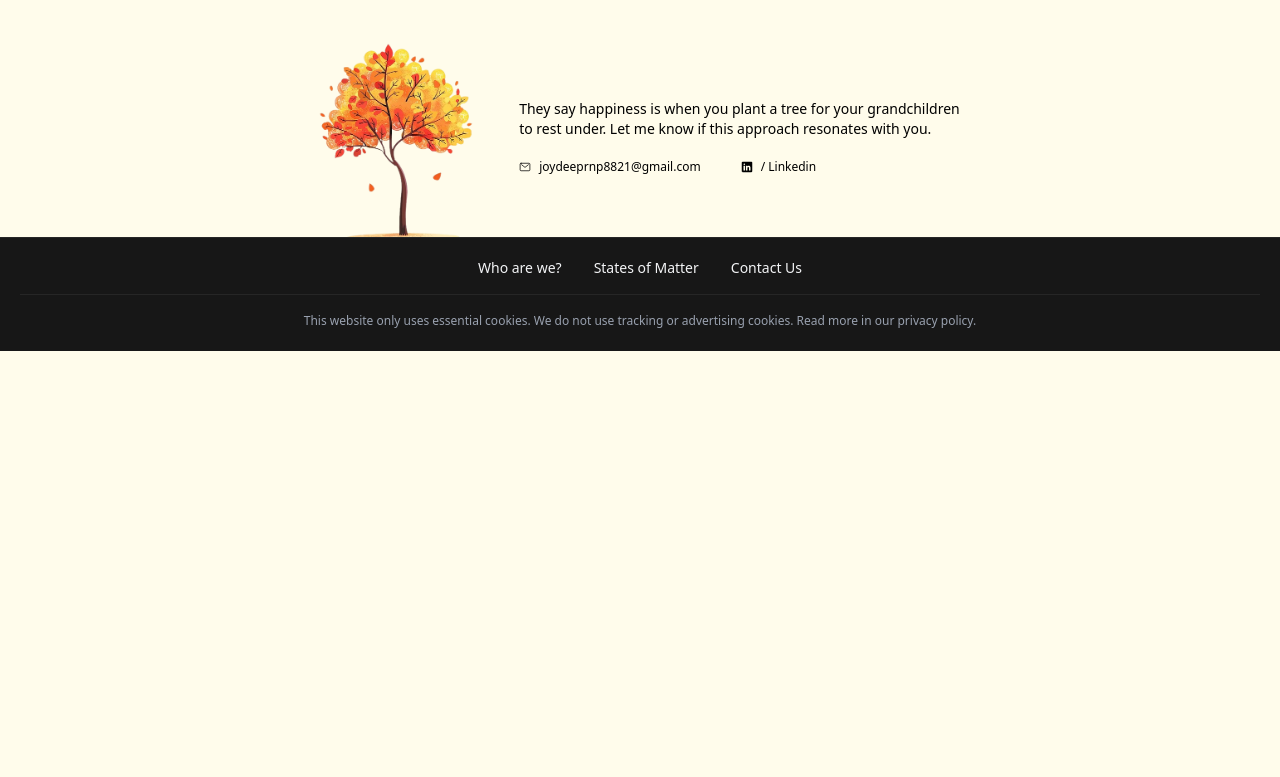
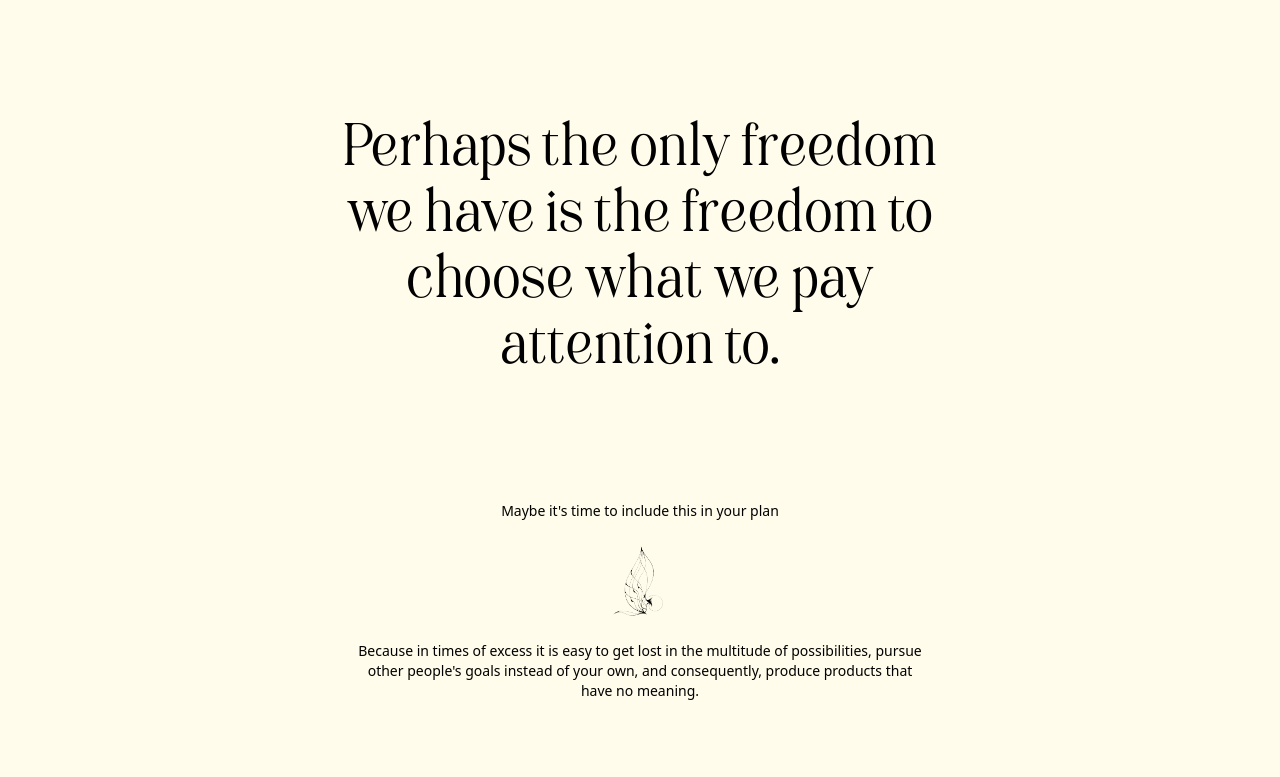
Before and after one commit to joydeep-07/Art-Gallery, a React (Vite) app: page / in a window 1280 px wide. Shown: the part 3543-4320 px from the top of the page. Before the commit the page ends 3894 px from the top, so only its background shows below. Built offline with nearby package versions, Linux system fonts and the light colour scheme.

Commit message:
Design Component Created

```diff
--- a/src/components/Campaign.jsx
+++ /dev/null
@@ -1,9 +0,0 @@
-import React from 'react'
-
-const Campaign = () => {
-  return (
-    <div>Campaign</div>
-  )
-}
-
-export default Campaign
--- /dev/null
+++ b/src/components/Design.jsx
@@ -0,0 +1,36 @@
+import React from "react";
+import image from '../assets/images/design.png'
+const Design = () => {
+  return (
+    <div className="flex justify-center items-start mt-30 min-h-screen">
+      <div className="w-7xl p-5 flex flex-col justify-center items-center">
+        <h1
+          style={{ fontFamily: "karatone", lineHeight: 1.1 }}
+          className="text-center text-6xl"
+        >
+          Perhaps the only freedom <br /> we have is the freedom to <br />
+          choose what we pay <br />
+          attention to.
+        </h1>
+
+        <h3
+
+          className="text-sm text-center mt-30"
+        >
+          Maybe it's time to include this in your plan
+        </h3>
+
+        <img src={image} alt="" className="h-20 my-5 contrast-200" />
+
+        <p className="text-center max-w-xl text-sm">
+          Because in times of excess it is easy to get lost in the multitude of
+          possibilities, pursue other people's goals instead of your own, and
+          consequently, produce products that have no meaning.
+        </p>
+
+      </div>
+    </div>
+  );
+};
+
+export default Design;
--- a/src/pages/Home.jsx
+++ b/src/pages/Home.jsx
@@ -6,7 +6,7 @@ import About from "../components/About";
 import Experience from "../components/Experience";
 import Footer from "../layouts/Footer";
 import BlogBanner from "../components/BlogBanner";
-import Campaign from "../components/Campaign";
+import Design from "../components/Design";
 
 
 const Home = () => {
@@ -16,6 +16,7 @@ const Home = () => {
         <Hero />
         <BlogBanner />
         <Experience />
+        <Design/>
         <div className="pt-15">
           <Footer />
         </div>
```
Also changed, not shown: src/assets/images/design.png (added).
